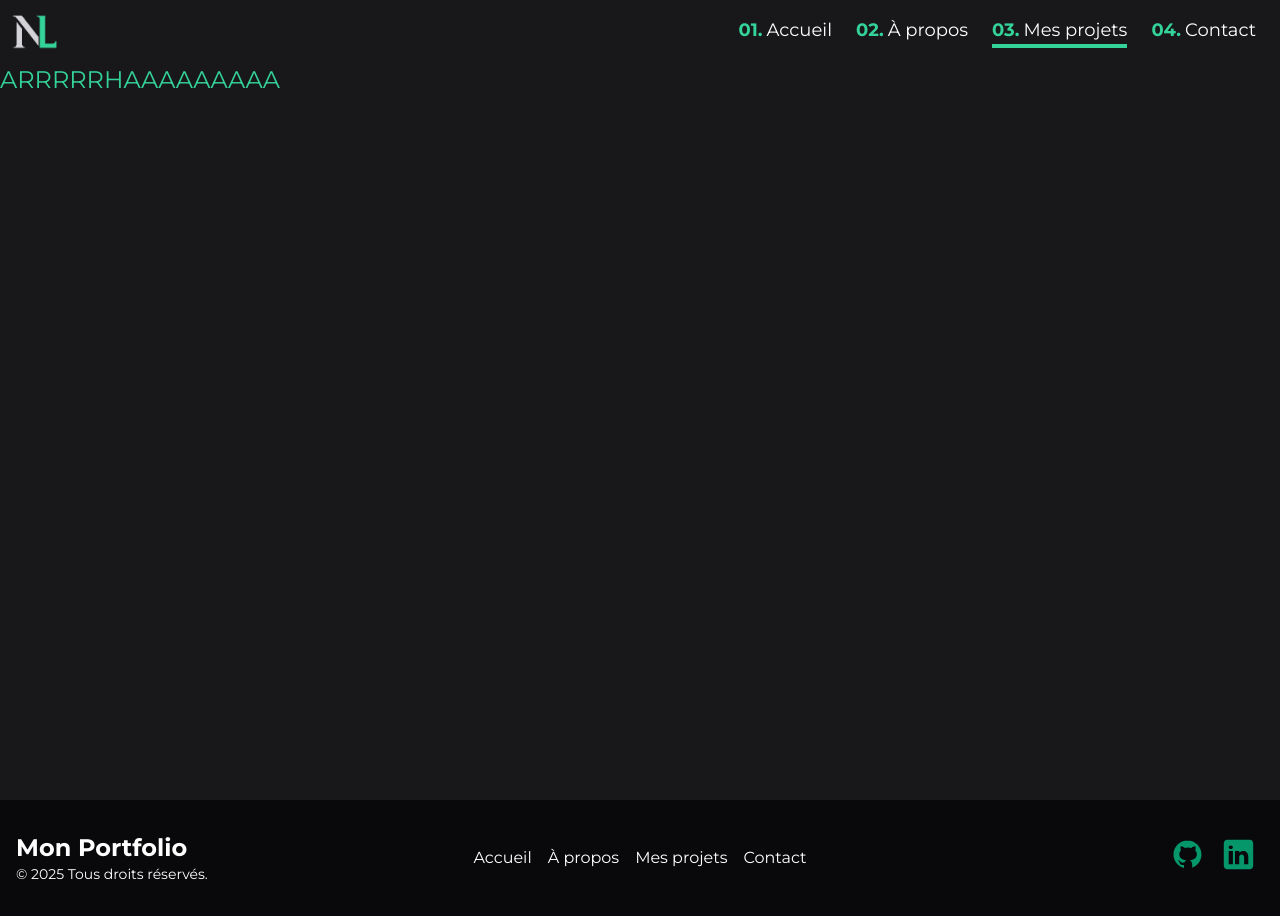
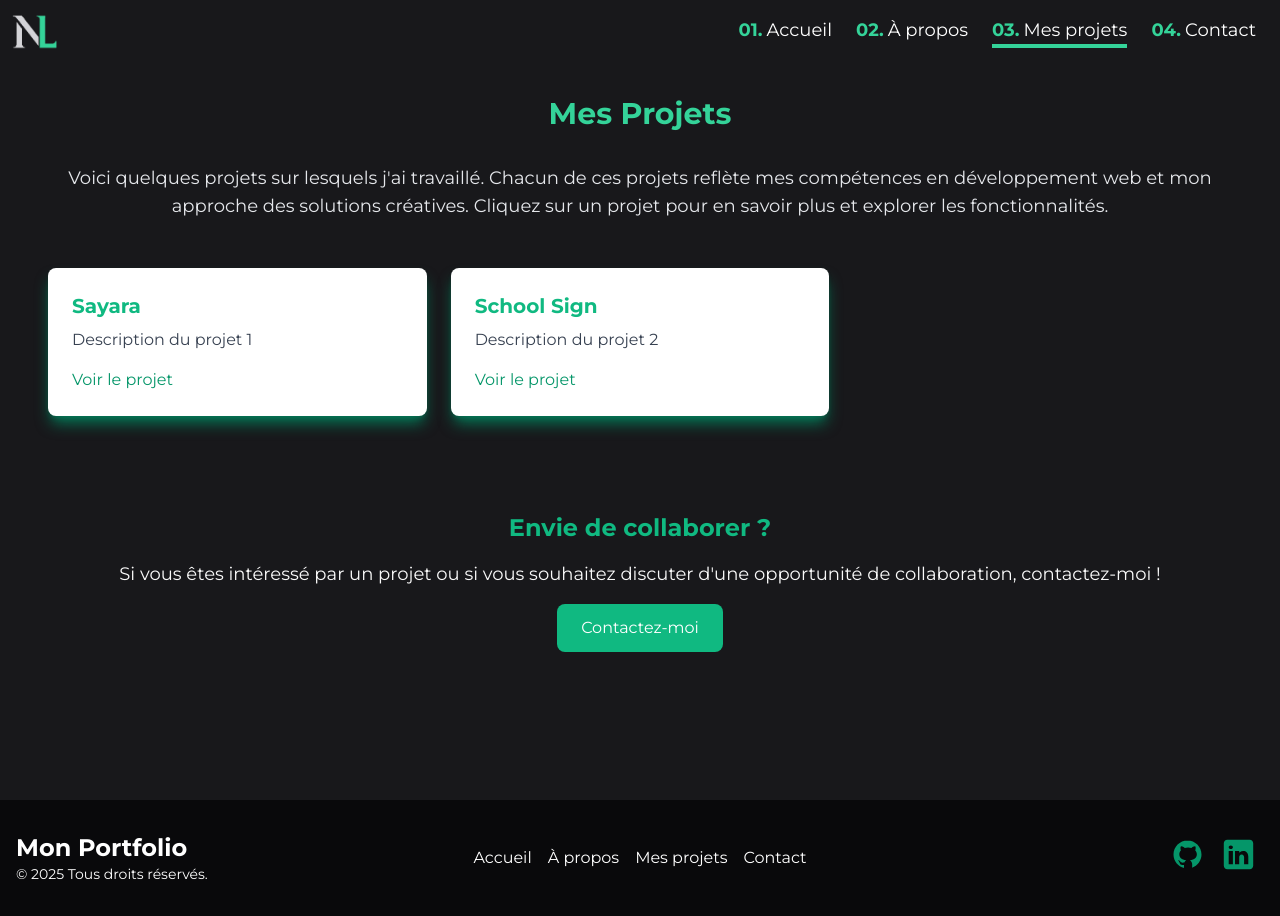
Before and after one commit to Nas-lmr/portfolio, a Next.js app: page /projects in a window 1280 px wide. Built offline with nearby package versions, Linux system fonts and the light colour scheme.

Commit message:
add projects page

```diff
--- a/app/projects/page.tsx
+++ b/app/projects/page.tsx
@@ -1,8 +1,66 @@
+import Link from "next/link";
+
+const projects = [
+  {
+    title: "Sayara",
+    description: "Description du projet 1",
+    link: "https://example.com/project1",
+  },
+  {
+    title: "School Sign",
+    description: "Description du projet 2",
+    link: "https://example.com/project2",
+  },
+];
+
 export default function ProjectPage() {
   return (
-    <main className="min-h-screen w-full pt-16 ">
-      {" "}
-      <h1 className="text-2xl text-emerald-400">ARRRRRHAAAAAAAAA</h1>
+    <main className="min-h-screen w-full pt-16 px-6 md:px-12">
+      <h1 className="text-3xl font-semibold text-center text-emerald-400 mb-8 mt-8">
+        Mes Projets
+      </h1>
+      <p className="text-lg text-gray-200 text-center mb-12">
+        Voici quelques projets sur lesquels j&apos;ai travaillé. Chacun de ces
+        projets reflète mes compétences en développement web et mon approche des
+        solutions créatives. Cliquez sur un projet pour en savoir plus et
+        explorer les fonctionnalités.
+      </p>
+      <div className="grid grid-cols-1 sm:grid-cols-2 lg:grid-cols-3 gap-6">
+        {projects.map((project, index) => (
+          <div
+            key={index}
+            className="bg-white shadow-lg shadow-emerald-700 rounded-lg p-6 transition-transform transform hover:scale-105"
+          >
+            <h2 className="text-xl font-bold text-emerald-500">
+              {project.title}
+            </h2>
+            <p className="text-gray-700 mt-2">{project.description}</p>
+            <a
+              href={project.link}
+              target="_blank"
+              rel="noopener noreferrer"
+              className="mt-4 inline-block text-emerald-600 hover:underline"
+            >
+              Voir le projet
+            </a>
+          </div>
+        ))}
+      </div>
+      <section className="text-center py-12 mt-12">
+        <h2 className="text-2xl font-semibold text-emerald-500">
+          Envie de collaborer ?
+        </h2>
+        <p className="mt-4 text-lg ">
+          Si vous êtes intéressé par un projet ou si vous souhaitez discuter
+          d&apos;une opportunité de collaboration, contactez-moi !
+        </p>
+        <Link
+          href="/contact"
+          className="mt-4 inline-block bg-emerald-500 text-white py-3 px-6 rounded-lg hover:bg-emerald-600 transition duration-300 ease-in-out"
+        >
+          Contactez-moi
+        </Link>
+      </section>
     </main>
   );
 }
--- a/components/global/Footer.tsx
+++ b/components/global/Footer.tsx
@@ -15,7 +15,7 @@ export default function Footer() {
           <div className="w-full md:w-1/3 text-center mb-4 md:mb-0">
             <ul className="list-none">
               <li className="inline-block mx-2">
-                <Link href="#" className="text-white hover:text-emerald-400">
+                <Link href="/" className="text-white hover:text-emerald-400">
                   Accueil
                 </Link>
               </li>
@@ -29,7 +29,7 @@ export default function Footer() {
               </li>
               <li className="inline-block mx-2">
                 <Link
-                  href="/about"
+                  href="/projects"
                   className="text-white hover:text-emerald-400"
                 >
                   Mes projets
--- a/components/infos/ProjectCard.tsx
+++ b/components/infos/ProjectCard.tsx
@@ -16,7 +16,7 @@ export default function ProjectCard({
         </div>
         <div className="flex flex-col gap-4 items-center w-full h-2/5 mt-2">
           <h2 className=" text-xl font-semibold text-zinc-900">{title}</h2>
-          <p className="text-sm text-gray-500">{techno}</p>
+          <p className="text-sm text-zinc-700">{techno}</p>
           <p className="text-gray-700 text-center">{description}</p>
         </div>
       </div>
--- a/components/infos/RedirectInfo.tsx
+++ /dev/null
@@ -1,10 +0,0 @@
-export default function RedirectInfo() {
-  return (
-    <div className="flex flex-col items-center justify-center p-6 border border-gray-300 rounded-lg shadow-md max-w-md mx-auto bg-white">
-      <h2 className="text-2xl mb-4">Redirection</h2>
-      <p className="text-lg mb-6 text-center">
-        Vous allez être redirigé vers la page d&apos;accueil.
-      </p>
-    </div>
-  );
-}
```
